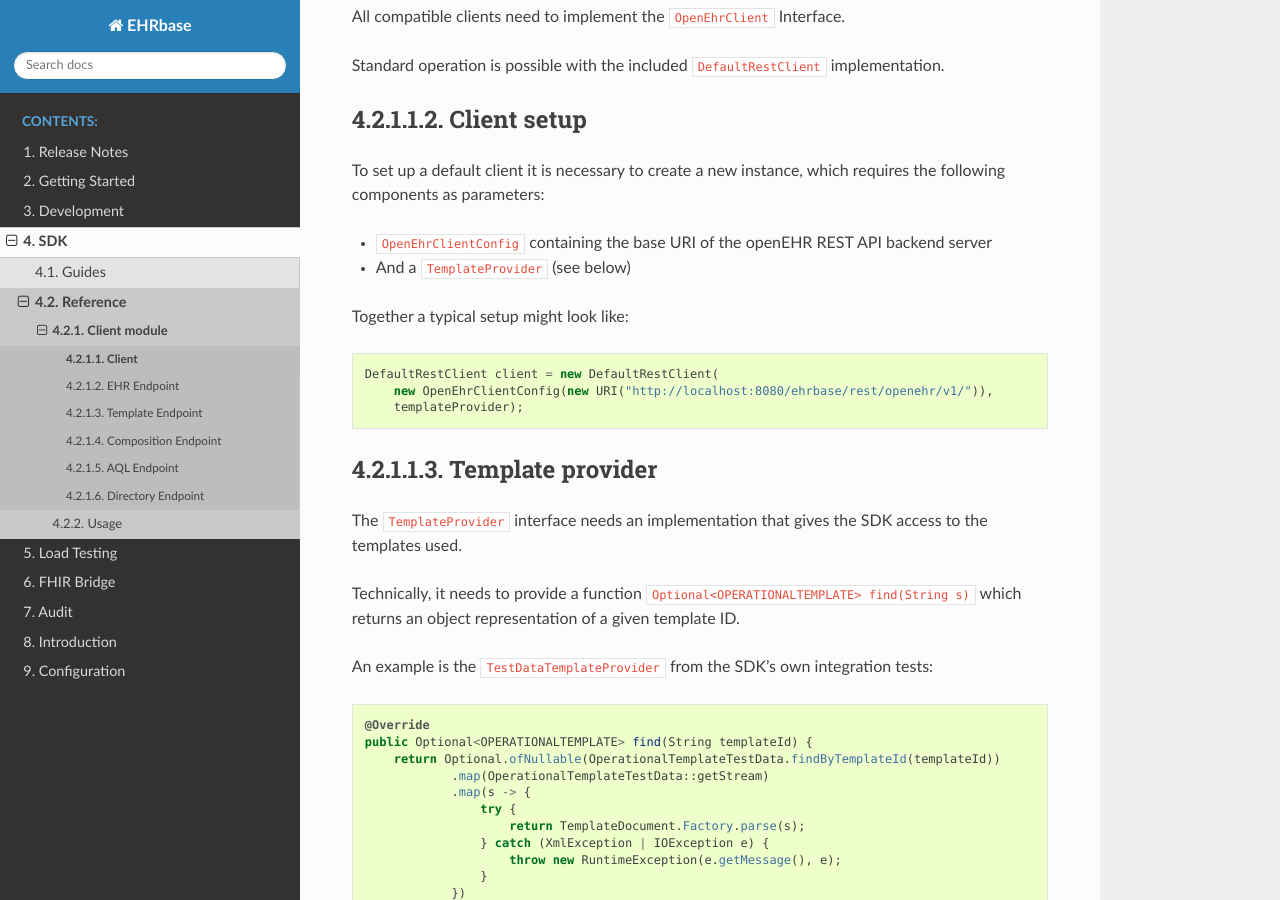
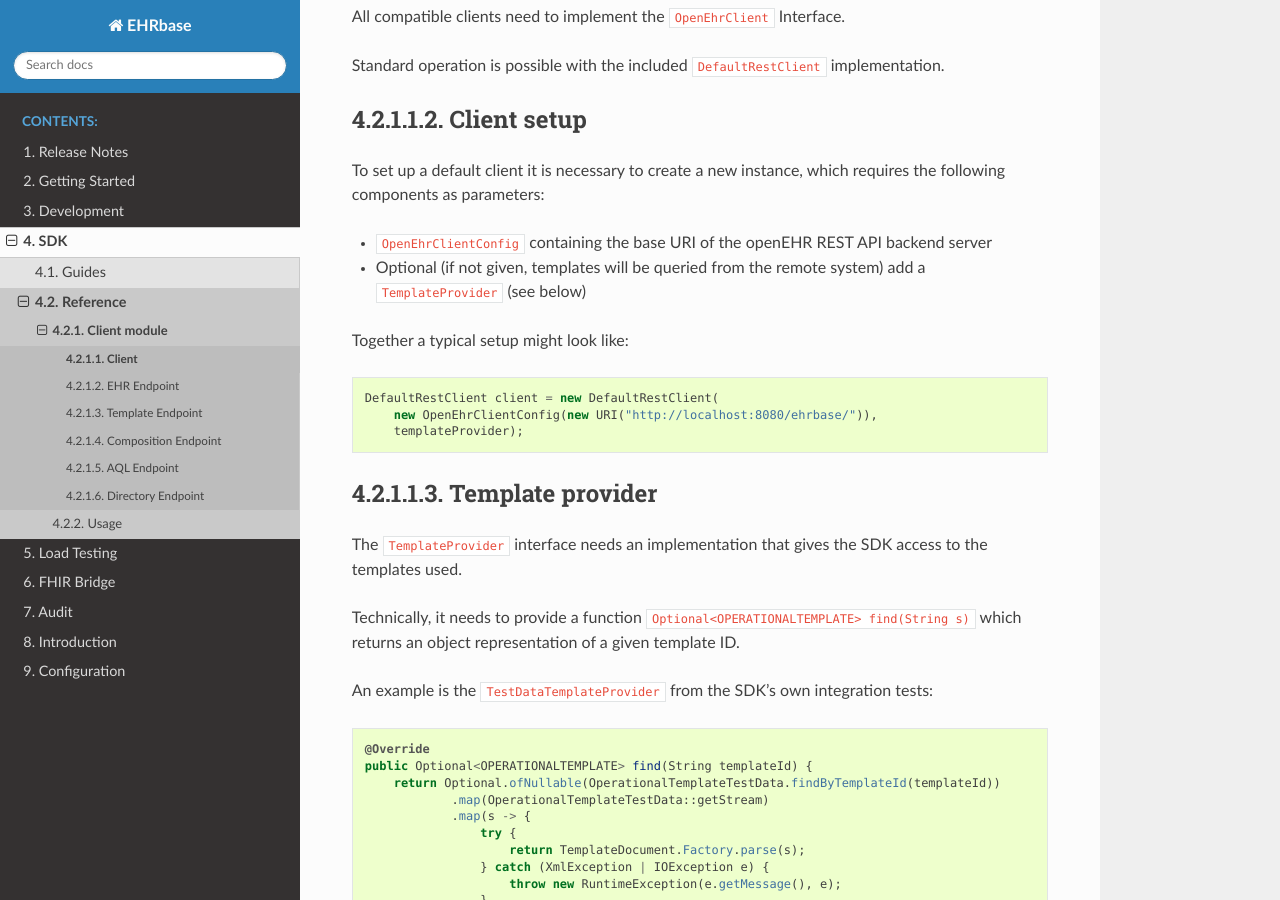
Before and after one commit to ehrbase/documentation, a Sphinx documentation site: the page built from source/04_sdk/02_reference/01_client_module/01_client/index.rst, in a window 1280 px wide and 900 px high, scrolled down 384 px. Built offline with Sphinx 7.4.7 and the Read the Docs theme 2.0.0, drawn with Linux system fonts in a browser that asks for light colours; formulas are drawn with MathJax 3; pages that are not in the unit, such as notebooks, are missing from menus.

Commit message:
fix example url (#36)

```diff
--- a/source/04_sdk/02_reference/01_client_module/01_client/index.rst
+++ b/source/04_sdk/02_reference/01_client_module/01_client/index.rst
@@ -20,14 +20,14 @@ To set up a default client it is necessary to create a new instance,
 which requires the following components as parameters:
 
 - ``OpenEhrClientConfig`` containing the base URI of the openEHR REST API backend server
-- And a ``TemplateProvider`` (see below)
+- Optional (if not given, templates will be queried from the remote system) add a ``TemplateProvider`` (see below)
 
 Together a typical setup might look like:
 
 .. code-block:: java
 
     DefaultRestClient client = new DefaultRestClient(
-        new OpenEhrClientConfig(new URI("http://localhost:8080/ehrbase/rest/openehr/v1/")),
+        new OpenEhrClientConfig(new URI("http://localhost:8080/ehrbase/")),
         templateProvider);
 
 .. _sdk-reference-client_module-client-template_provider-label:
```
